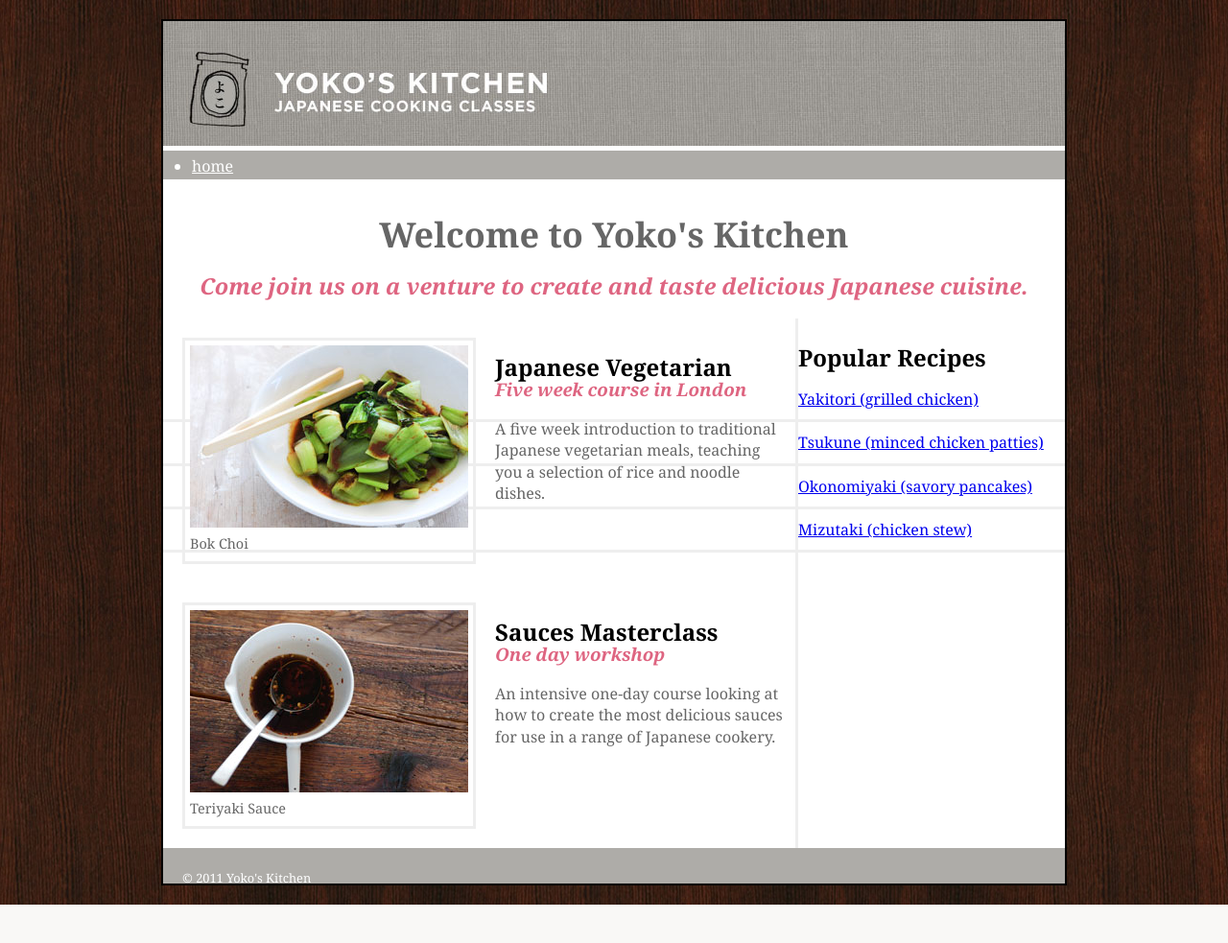
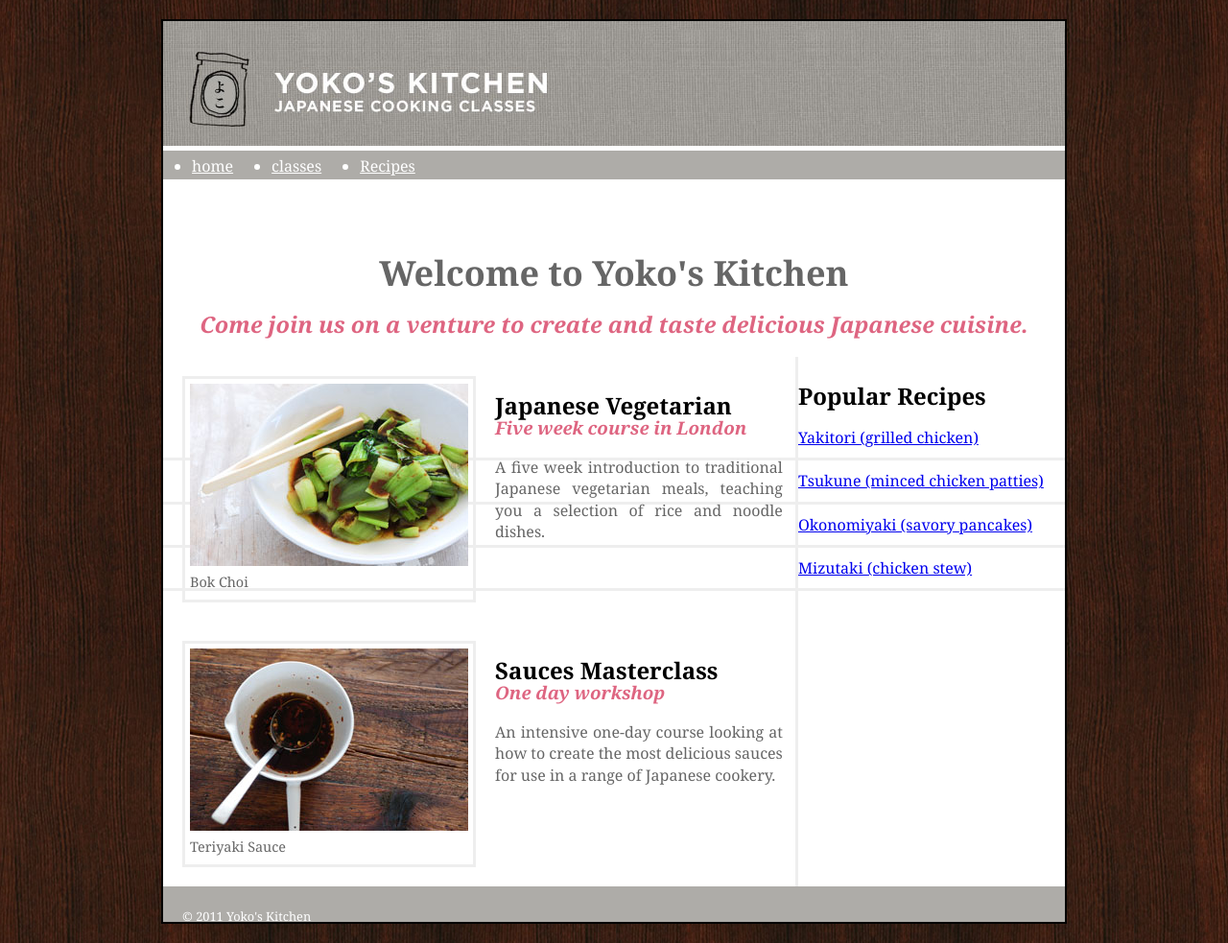
Before and after one commit to Szarazj/2022-01-03_Yoko-konyhaja, a plain HTML site: page index.html in a window 1280 px wide. Shown: the whole page at 96% size. Before the commit the page ends 943 px from the top, so only its background shows below. Drawn offline with Linux system fonts and the light colour scheme.

Commit message:
10 feladat

```diff
--- a/yoko.css
+++ b/yoko.css
@@ -17,7 +17,7 @@ body {
 }
 
 header {
-	height: 160px;
+	height: 200px;
 }
 
 h1 {
@@ -37,6 +37,7 @@ nav ul {
 }
 
 nav li {
+	float:left;
 	margin-right: 40px;
 }
 
@@ -58,6 +59,9 @@ article {
 	clear: both;
 	overflow: auto;
 	width: 98%;
+}
+article p {
+	text-align: justify;
 }
 
 hgroup {
```
